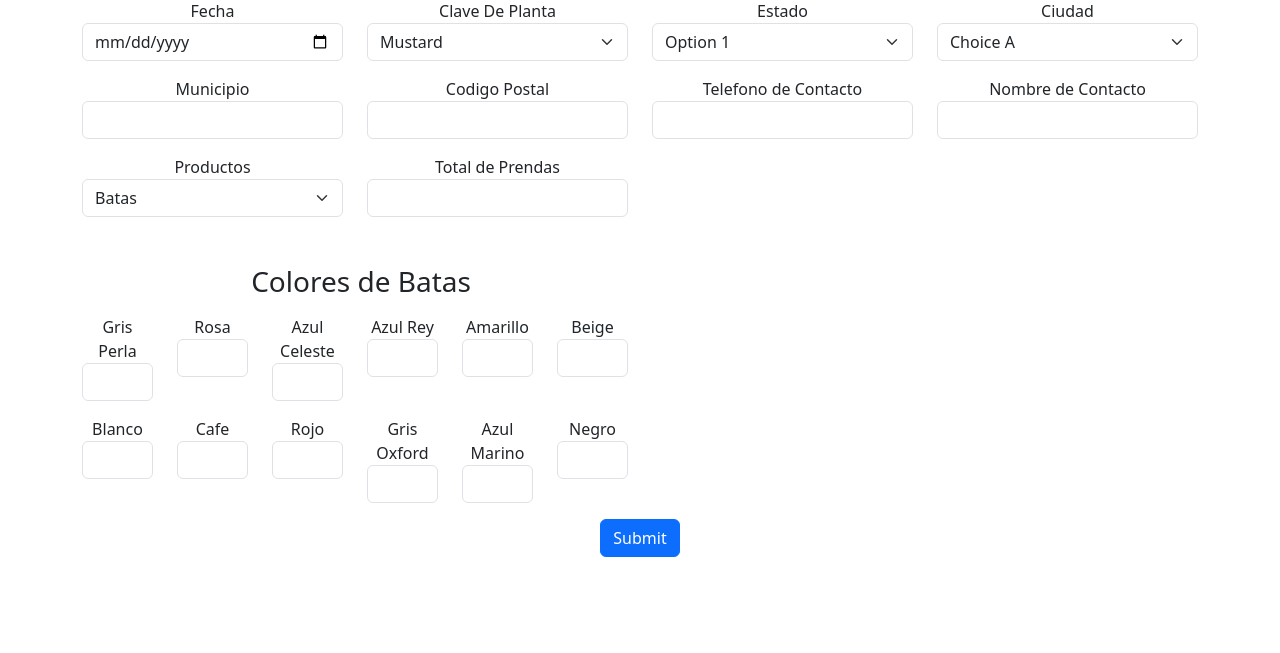
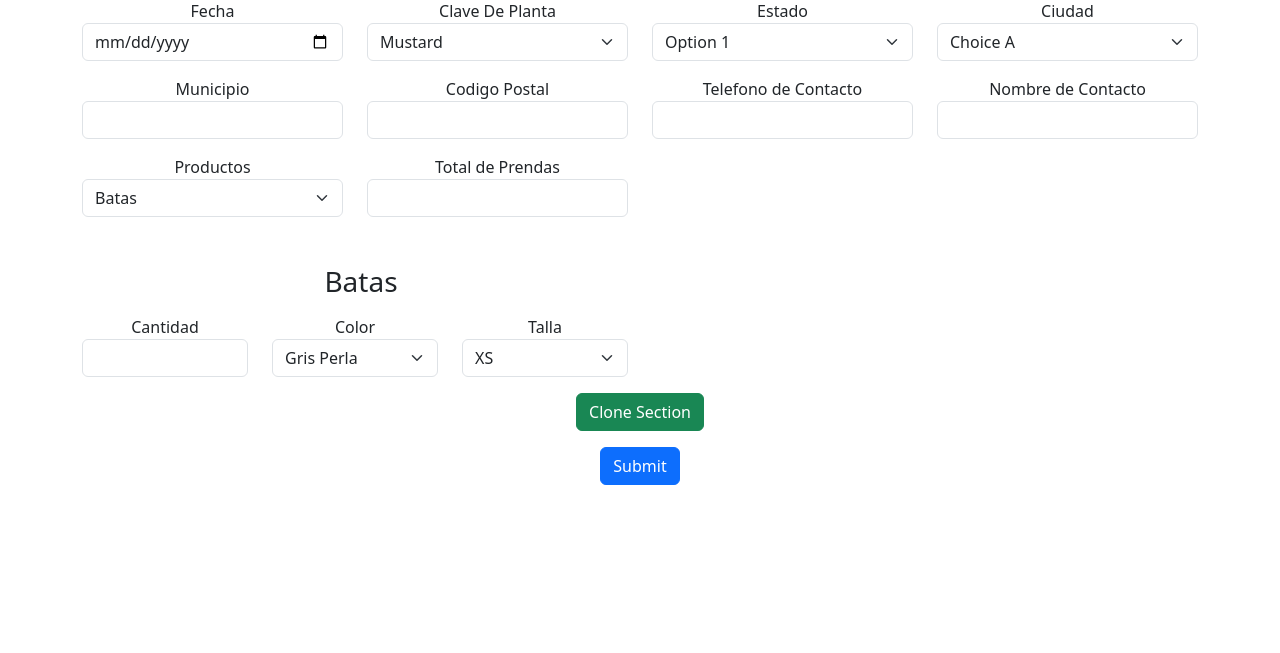
Before and after one commit to Vizard16/CS50-Final-project, a Flask app: page /release in a window 1280 px wide. Shown: the part 151-804 px from the top of the page. After the commit the page ends 636 px from the top, so only its background shows below. Run offline with Flask 3, Linux system fonts and the light colour scheme; some libraries are stand-ins or nearby versions.

Commit message:
Update release.html
Added the section to add more robes defined by the user with a clone button of a div

```diff
--- a/templates/release.html
+++ b/templates/release.html
@@ -6,8 +6,12 @@
 
 {% block main %}
 
+<head>
+    <script src="https://ajax.googleapis.com/ajax/libs/jquery/3.2.1/jquery.min.js"></script>
+</head>
+
 <form method="post" action="/release" class="form-inline">
-    <div class="row">
+    <div class="row" id="container">
         <!-- Label and Date Input Column -->
         <div class="col-sm-3">
             <label for="startDate">Fecha</label>
@@ -87,87 +91,74 @@
     </div>
 
     <div class="col-sm-6 mb-3 mt-5">
-        <h3>Colores de Batas</h3>
+        <h3>Batas</h3>
     </div>
-
-    <div class="row mt-3">
-
-        <div class="col-sm-1">
-            <label for="startDate">Gris Perla</label>
-            <input id="additionalInput" class="form-control" type="number" />
+<!--Add a button that dublicates the following so I can have more to add-->
+    <div class="row mt-3" id="cloneableSection">
+        <div class="col-sm-2">
+            <label for="startDate">Cantidad</label>
+            <input class="form-control" type="number"/>
         </div>
 
-        <div class="col-sm-1">
-            <label for="additionalInput">Rosa</label>
-            <input id="additionalInput" class="form-control" type="number" />
+        <div class="col-sm-2">
+            <label for="additionalInput">Color</label>
+            <select class="form-select" aria-label="Default select example">
+                <option>Gris Perla</option>
+                <option>Rosa</option>
+                <option>Azul Celeste</option>
+                <option>Azul Rey</option>
+                <option>Amarillo</option>
+                <option>Beige</option>
+                <option>Blanco</option>
+                <option>Cafe</option>
+                <option>Rojo</option>
+                <option>Gris Oxford</option>
+                <option>Azul Marino</option>
+                <option>Negro</option>
+            </select>
         </div>
 
-        <div class="col-sm-1">
-            <label for="additionalInput">Azul Celeste</label>
-            <input id="additionalInput" class="form-control" type="number" />
-        </div>
-
-        <div class="col-sm-1">
-            <label for="additionalInput">Azul Rey</label>
-            <input id="additionalInput" class="form-control" type="number" />
-        </div>
-
-        <div class="col-sm-1">
-            <label for="additionalInput">Amarillo</label>
-            <input id="additionalInput" class="form-control" type="number" />
-        </div>
-
-        <div class="col-sm-1">
-            <label for="additionalInput">Beige</label>
-            <input id="additionalInput" class="form-control" type="number" />
+        <div class="col-sm-2">
+            <label for="additionalInput">Talla</label>
+            <select class="form-select" aria-label="Default select example">
+                <option>XS</option>
+                <option>S</option>
+                <option>M</option>
+                <option>L</option>
+                <option>XL</option>
+                <option>2XL</option>
+                <option>3XL</option>
+                <option>4XL</option>
+                <option>5XL</option>
+                <option>6XL</option>
+            </select>
         </div>
     </div>
 
-    <div class="row mt-3">
+    <div id="cloneableSectionContainer"></div>
 
-        <div class="col-sm-1">
-            <label for="additionalInput">Blanco</label>
-            <input id="additionalInput" class="form-control" type="number" />
-        </div>
+    <!-- Button to add more sections -->
+    <!-- Button to clone the section -->
+    <button type="button" class="btn btn-success mt-3" id="cloneSectionButton">Clone Section</button>
 
-        <div class="col-sm-1">
-            <label for="additionalInput">Cafe</label>
-            <input id="additionalInput" class="form-control" type="number" />
-        </div>
-
-        <div class="col-sm-1">
-            <label for="additionalInput">Rojo</label>
-            <input id="additionalInput" class="form-control" type="number" />
-        </div>
-
-        <div class="col-sm-1">
-            <label for="additionalInput">Gris Oxford</label>
-            <input id="additionalInput" class="form-control" type="number" />
-        </div>
-
-        <div class="col-sm-1">
-            <label for="additionalInput">Azul Marino</label>
-            <input id="additionalInput" class="form-control" type="number" />
-        </div>
-
-        <div class="col-sm-1">
-            <label for="additionalInput">Negro</label>
-            <input id="additionalInput" class="form-control" type="number" />
-        </div>
-
-    </div>
-
-    </div>
-
-
-
-
+    <!-- XS	S	M	L	XL	2XL	3XL	4XL	5XL	6XL -->
 
 
 </form>
 
 <button type="submit" class="btn btn-primary mt-3">Submit</button>
 
+<script>
+    $(document).ready(function() {
+        // Click event for the "Clone Section" button
+        $("#cloneSectionButton").click(function() {
+            // Clone only the desired section and append it to the container
+            var clonedSection = $("#cloneableSection").clone();
+            clonedSection.appendTo("#cloneableSectionContainer"); // Change "Container" to the actual container ID or class
+        });
+    });
+</script>
+
 
 
 {% endblock %}
```
